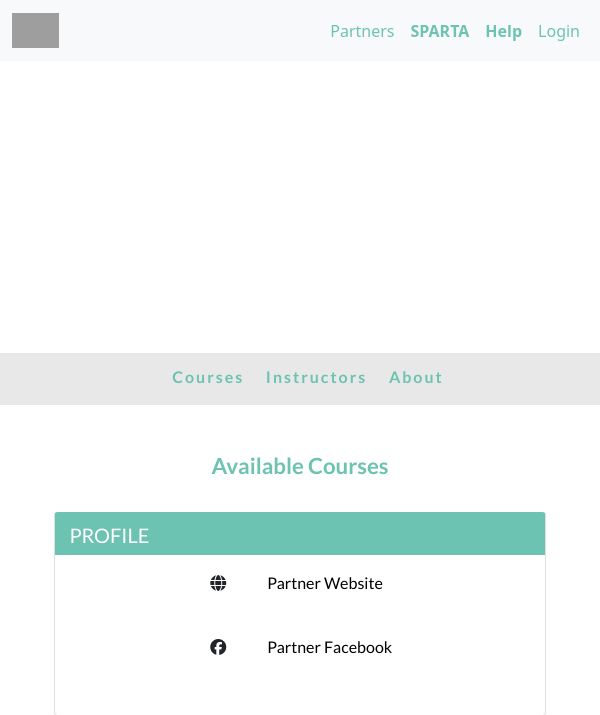
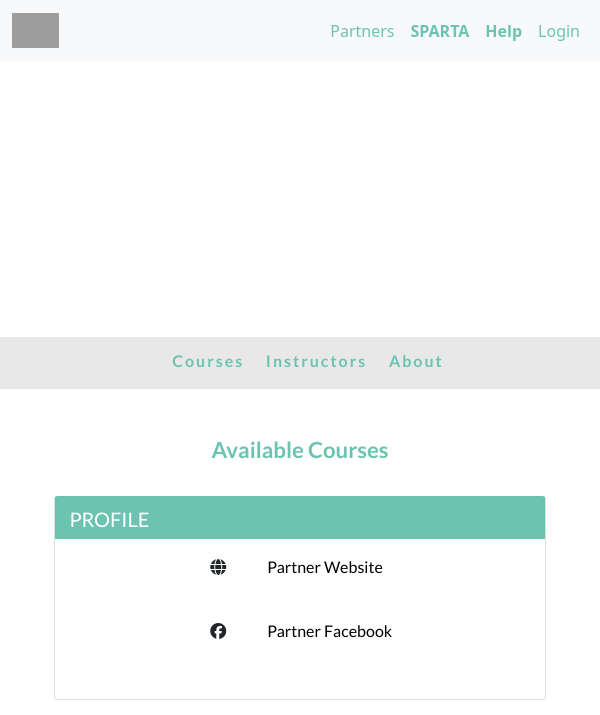
Before and after one commit to JamesMacklean/Coursebank-Partners, a Django app: template partners/templates/partner.html in a window 600 px wide. Shown: the top 715 px of the page. Run offline with Django 3.2, Linux system fonts and the light colour scheme; the template is opened without the code that fills it, so the values that code supplies are empty; some libraries are stand-ins or nearby versions; grey boxes are pictures that could not be loaded.

Commit message:
hero image responsiveness

```diff
--- a/partners/templates/partner.html
+++ b/partners/templates/partner.html
@@ -134,7 +134,7 @@
 
   @media (max-width: 1920px){
       .hero-partner {
-          min-height: 31.5rem;
+          min-height: 33rem;
       }
   }
 
@@ -239,7 +239,7 @@
 
   @media (min-width: 511px) and (max-width: 607px) {
       .hero-partner {
-          min-height: 24rem;
+          min-height: 23rem;
       }
   }
 
@@ -267,7 +267,7 @@
 
 
       .hero-partner {
-          min-height: 16rem;
+          min-height: 15rem;
       }
   }
 
```
